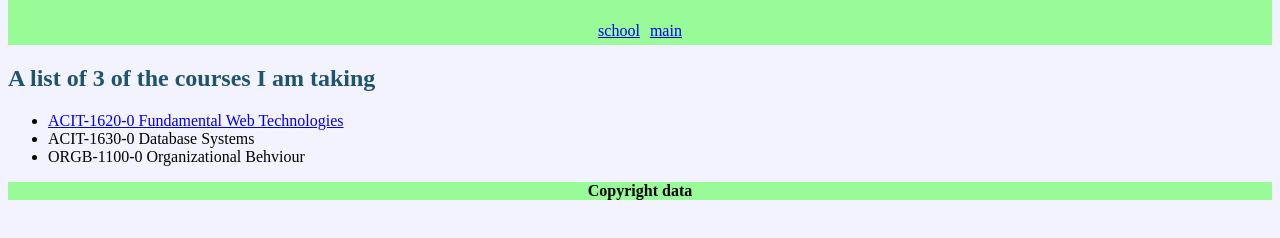
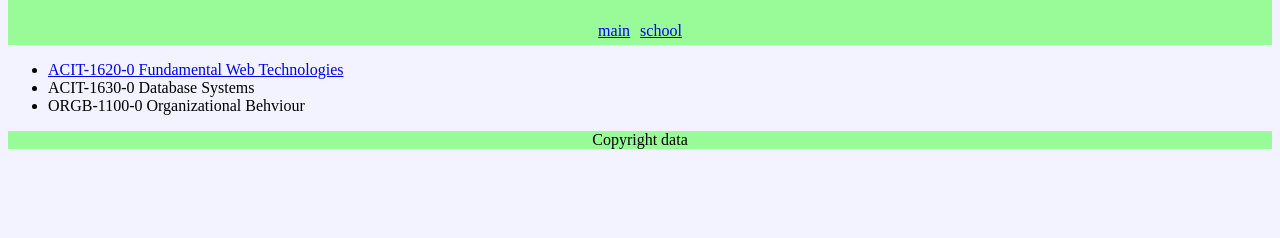
Before and after one commit to BCITGyumin/Lab4, a plain HTML site: page misc/courses.html in a window 1280 px wide. Shown: the part 52-290 px from the top of the page. Drawn offline with Linux system fonts and the light colour scheme.

Commit message:
erase heading h1 from courses.html

```diff
--- a/css/stylesheet.css
+++ b/css/stylesheet.css
@@ -1,13 +1,15 @@
+/* Header
+--------------------------------------------*/
+body {
+    background-color: #F3F2FF;
+}
+
 h1 {
     color:#1E546E;
 }
 
 h1.h1-header {
     font-family: 'Montserrat', sans-serif;
-}
-
-body {
-    background-color: #F3F2FF;
 }
 
 header, footer {
--- a/misc/courses.html
+++ b/misc/courses.html
@@ -14,19 +14,18 @@
             <h1 class="h1-header">Welcome to my Website</h1>
             <nav>
                 <ul id="select-menu">
+                    <li><a href="../index.html">main</a></li>
                     <li><a href="school.html">school</a></li>
-                    <li><a href="../index.html">main</a></li>
                 </ul>
             </nav>
         </header>
-            <h1>A list of 3 of the courses I am taking</h1>
             <ul>
                 <li><a href="https://www.bcit.ca/outlines/20231089205/">ACIT-1620-0 Fundamental Web Technologies</a></li>
                 <li>ACIT-1630-0 Database Systems</li>
                 <li>ORGB-1100-0 Organizational Behviour</li>
             </ul>
         <footer>
-            <p><b>Copyright data</b></p>
+            <p>Copyright data</p>
         </footer>
         </article>
         </main>
```
Also changed, not shown: index.html (+1 -1 lines), misc/school.html (+2 -2 lines).
